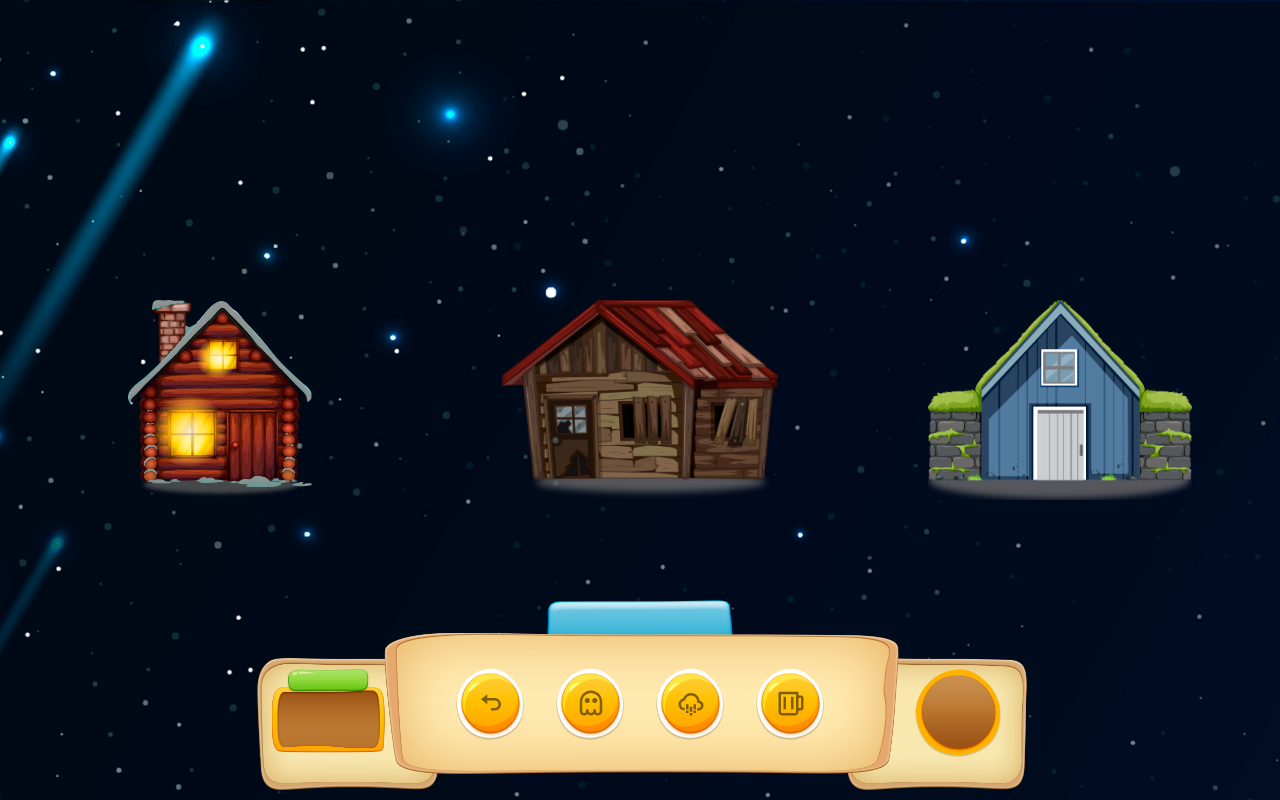
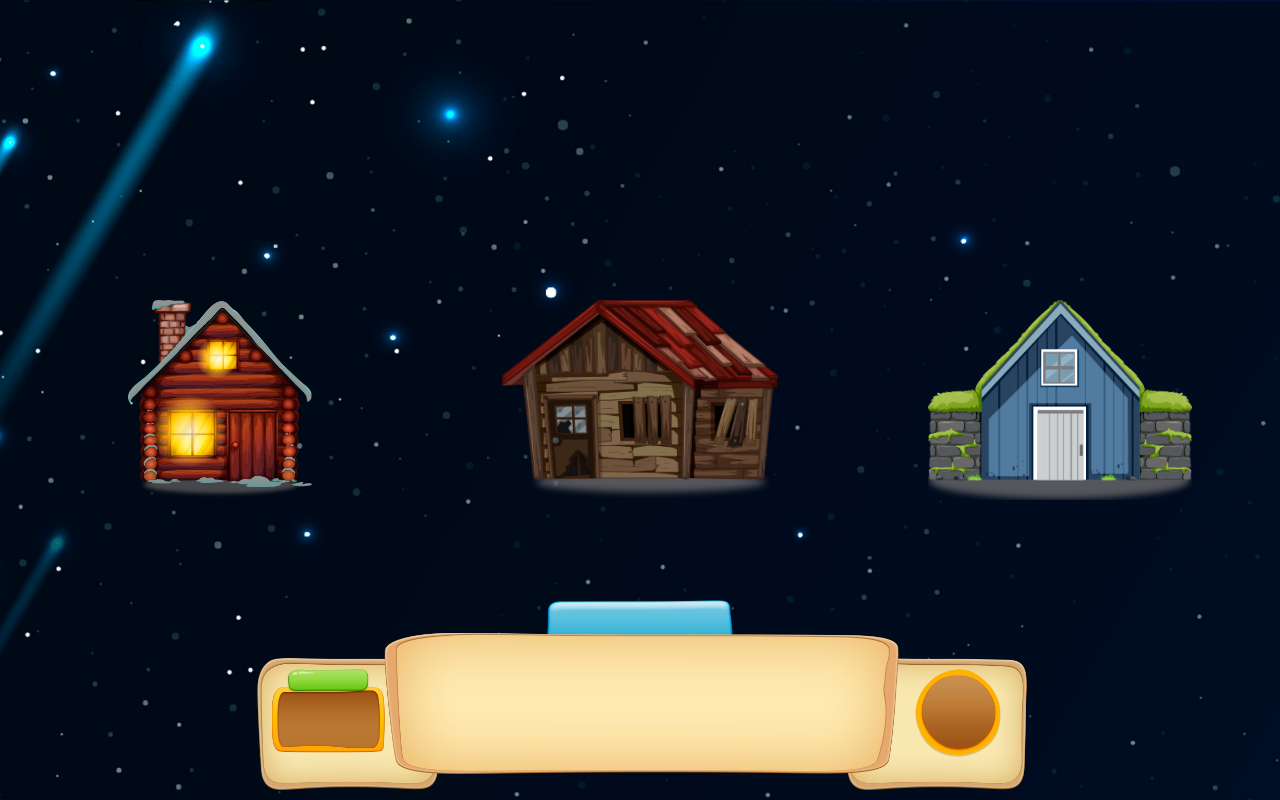
Before and after one commit to leonfhl/selecu-app, a React (Create React App) app: page / in a window 1280 px wide. Built offline with nearby package versions, Linux system fonts and the light colour scheme.

Commit message:
first functionality added

```diff
--- a/src/App.js
+++ b/src/App.js
@@ -1,22 +1,25 @@
-import background from './resources/fondo.jpg';
 import './App.scss';
 
 import ButtonHouse from './components/ButtonHouse.js'
 import Ribbon from './components/Ribbon.js'
+import { useState } from 'react';
 
 
 function App() {
+  //state for managin what house is clicked
+  const [id, setId] = useState(0);
+
   return (
     <div className="App">
       <div className="container-fluid homepage-bgimage">
 
         <div class="grid-container">
-          <div class="grid-item"><ButtonHouse src='./resources/1.png' /></div>
-          <div class="grid-item"><ButtonHouse src='./resources/4.png' /></div>
-          <div class="grid-item"><ButtonHouse src='./resources/11.png' /></div>
+          <div class="grid-item"><ButtonHouse src={1} id={id} onIdChange = {setId}/></div>
+          <div class="grid-item"><ButtonHouse src={2} id={id} onIdChange = {setId}/></div>
+          <div class="grid-item"><ButtonHouse src={3} id={id} onIdChange = {setId}/></div>
 
         </div>
-        <Ribbon />
+        <Ribbon show={id} onIdChange = {setId}/>
       </div>
     </div>
   );
--- a/src/components/ButtonHouse.js
+++ b/src/components/ButtonHouse.js
@@ -1,13 +1,54 @@
-import React, { Component,  } from 'react';
+import React, { Component, } from 'react';
 import './stylecomponents.scss'
 
+const srcarray= {
+    1: "./resources/1.png",
+    2: './resources/4.png',
+    3: './resources/11.png'
+}
+
+
 class ButtonHouse extends Component {
+    constructor(props) {
+        super(props);
+        this.state = {
+            src: '',
+            mouseover: false,
+        }
+
+        this.handleClick = this.handleClick.bind(this);
+        this.handleMouse = this.handleMouse.bind(this);
+    }
+
+    //CLICK on house button
+    handleClick = prop => {
+        //alert("nueva alerta "+this.props.src)
+
+        this.props.onIdChange(this.props.src);
+
+    }
+
+    //mouse hovering
+    handleMouse = prop => {
+        //alert("nueva alerta "+prop)
+
+        this.setState({
+            mouseover: !this.state.mouseover,
+        });
+    }
+
+
     render() {
+
+        const index = this.props.src;
         return (
 
-                <div>
-                     <img src = {this.props.src}/>
-                </div>
+            <div>
+                <img    src={srcarray[index]}
+                        onClick={this.handleClick}
+                        onMouseOver={this.props.handleMouse}
+                />
+            </div>
 
         );
     }
--- a/src/components/Ribbon.js
+++ b/src/components/Ribbon.js
@@ -5,20 +5,38 @@ import Toggle from './Toggle.js'
 import { BiBeer, BiCloudLightRain, BiGhost, BiUndo } from 'react-icons/bi';
 
 
+
+
 class Ribbon extends Component {
+
+    constructor(props) {
+        super(props);
+        this.state = {
+            isToggled : 0,
+        }
+    }
+
     render() {
+
+        //alert(this.props.show);
+
         return (
 
             <div class='ribbondiv'>
 
-                <Toggle/>
+                <Toggle isToggled={this.state.isToggled} onToggle ={ ()=>{this.setState(!this.state.isToggled)}}/>
                 <div class="bottom">
-                    <div class ="array ">
-                        <Button icon={<BiUndo/>}/>
-                        <Button icon={<BiGhost/>}/>
-                        <Button icon={<BiCloudLightRain/>}/>
-                        <Button icon={<BiBeer/>}/>
-                    </div>
+
+                        {(() => {
+                            switch (this.props.show) {
+                                case 1: return ( <div class="array "><Button icon={<BiUndo />} /> <Button icon={<BiGhost />} /></div>)
+                                case 2: return ( <div class="array "><Button icon={<BiUndo />} /> <Button icon={<BiGhost />} /> <Button icon={<BiCloudLightRain />} /></div>)
+                                case 3: return ( <div class="array "><Button icon={<BiUndo />} /> <Button icon={<BiGhost />} /> <Button icon={<BiCloudLightRain />} /> <Button icon={<BiBeer />} /></div>)
+                                case 0: return ( <div class="arraybg "><Button icon={<BiUndo />} /> <Button icon={<BiGhost />} /></div>)
+                            }
+
+                        })()}
+
                     <img src='./resources/panel-vacio.png' />
                 </div>
 
--- a/src/components/stylecomponents.scss
+++ b/src/components/stylecomponents.scss
@@ -32,6 +32,15 @@ img {
         margin-right: auto;
         display: flex;
     }
+    .arraybg{
+        position: relative;
+        bottom: -185px;
+        width: max-content;
+        margin-left: auto;
+        margin-right: auto;
+        display: flex;
+        z-index: -2;
+    }
 
     .button{
         margin-left: 15px;
```
